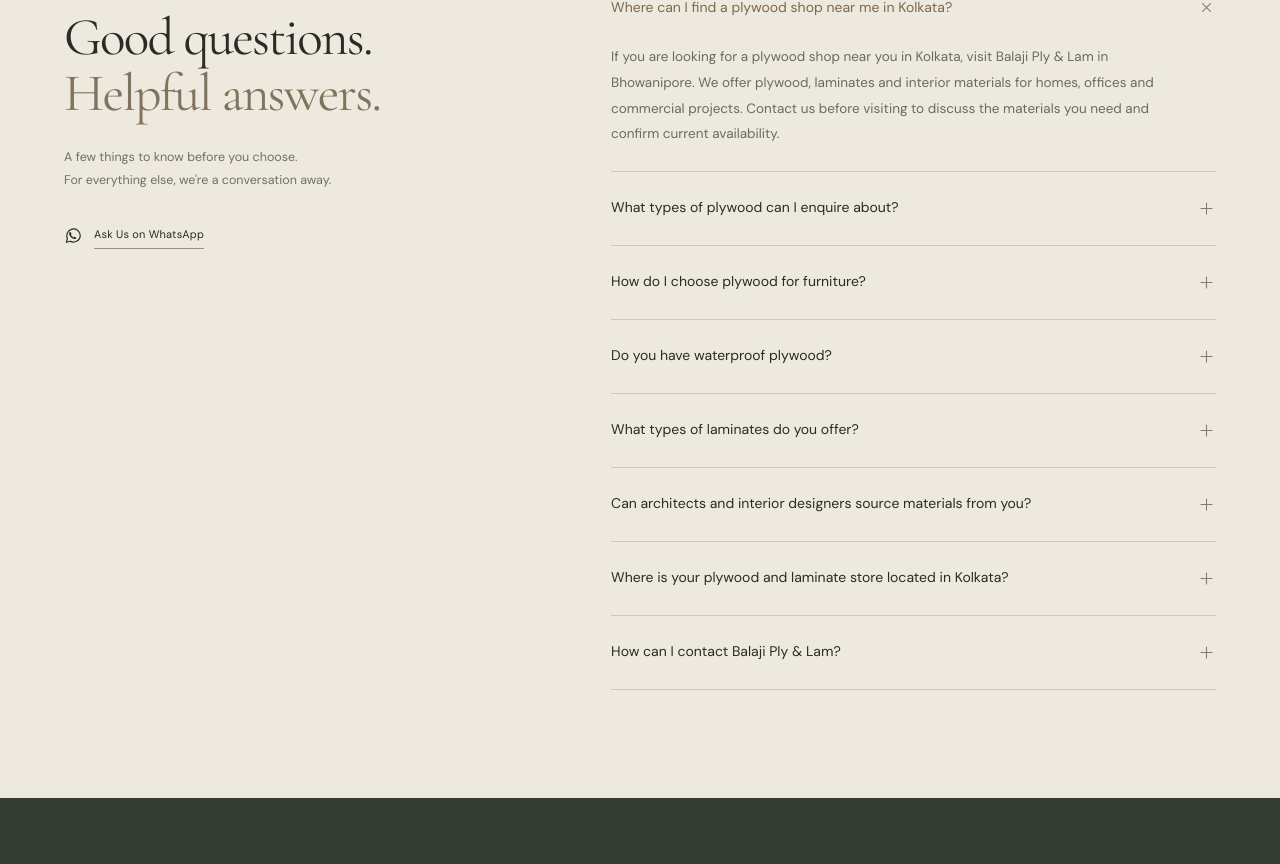
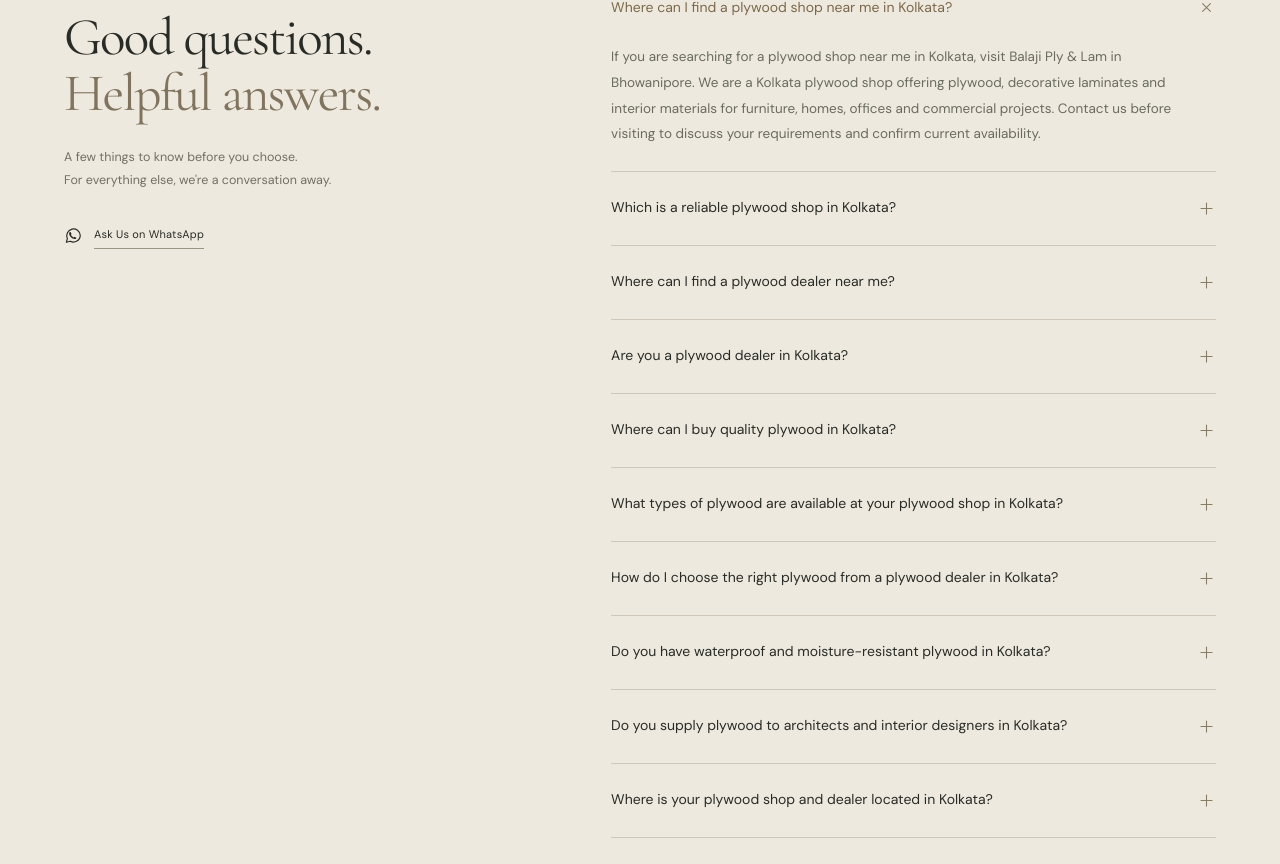
Before and after one commit to saharshg18/balaji-ply-lam-website, a React (Vite) app: page / in a window 1280 px wide. Shown: the part 5916-6780 px from the top of the page. Built offline with nearby package versions, Linux system fonts and the light colour scheme.

Commit message:
Update site.ts

```diff
--- a/src/data/site.ts
+++ b/src/data/site.ts
@@ -152,35 +152,43 @@ export const materials: Material[] = [
 export const faqs = [
   {
     question: 'Where can I find a plywood shop near me in Kolkata?',
-    answer: 'If you are looking for a plywood shop near you in Kolkata, visit Balaji Ply & Lam in Bhowanipore. We offer plywood, laminates and interior materials for homes, offices and commercial projects. Contact us before visiting to discuss the materials you need and confirm current availability.',
+    answer: 'If you are searching for a plywood shop near me in Kolkata, visit Balaji Ply & Lam in Bhowanipore. We are a Kolkata plywood shop offering plywood, decorative laminates and interior materials for furniture, homes, offices and commercial projects. Contact us before visiting to discuss your requirements and confirm current availability.',
   },
   {
-    question: 'What types of plywood can I enquire about?',
-    answer: 'You can ask us about commercial and MR plywood, BWR-grade plywood, and marine/BWP options. The right choice depends on how and where the plywood will be used. Call or WhatsApp us to confirm current grades, brands, thicknesses and availability.',
+    question: 'Which is a reliable plywood shop in Kolkata?',
+    answer: 'Balaji Ply & Lam is a plywood shop in Kolkata located in Bhowanipore, serving homeowners, carpenters, architects, interior designers and contractors. Visit our store to explore plywood, laminates and interior materials for furniture and residential or commercial interior projects.',
   },
   {
-    question: 'How do I choose plywood for furniture?',
-    answer: 'Start with the furniture’s purpose, expected load, exposure to moisture and the finish you want. Wardrobes in dry rooms and kitchen cabinets may need different specifications. Bring your measurements or speak with your carpenter, and we can help you explore suitable grades and thicknesses.',
+    question: 'Where can I find a plywood dealer near me?',
+    answer: 'If you are looking for a plywood dealer near you in Kolkata, Balaji Ply & Lam is conveniently located on Sarat Bose Road in Bhowanipore. You can enquire about different plywood options, grades, thicknesses and applications and get guidance in selecting suitable materials for your project.',
   },
   {
-    question: 'Do you have waterproof plywood?',
-    answer: 'Ask us about BWR and marine/BWP plywood options for applications where moisture resistance matters. BWR means boiling water resistant; it is not the same specification as marine/BWP plywood. Please confirm the exact grade, certification and current availability for your project with our team.',
+    question: 'Are you a plywood dealer in Kolkata?',
+    answer: 'Yes. Balaji Ply & Lam is a plywood and interior materials destination in Kolkata where customers can enquire about plywood for furniture, wardrobes, cabinets, kitchens and other applications. We also offer decorative laminates and other interior materials, making it convenient to explore multiple material options in one place.',
   },
   {
-    question: 'What types of laminates do you offer?',
-    answer: 'Explore decorative laminates in woodgrain, solid colour, matte, glossy and textured finishes. They can be used on suitable furniture, wardrobes, cabinets and interior surfaces. Visit our Bhowanipore plywood and laminate store to compare available colours and finishes in person.',
+    question: 'Where can I buy quality plywood in Kolkata?',
+    answer: 'You can visit Balaji Ply & Lam, a plywood shop in Bhowanipore, Kolkata, to enquire about suitable plywood for furniture, wardrobes, cabinets, kitchens and other interior applications. Our team can help you understand available grades, thicknesses and options based on your project requirements.',
   },
   {
-    question: 'Can architects and interior designers source materials from you?',
-    answer: 'Yes. Balaji Ply & Lam welcomes architects, interior designers and other design professionals sourcing plywood, laminates and interior materials for residential and commercial projects. Share your material palette, specifications or reference images on WhatsApp so we can discuss suitable options across our range.',
+    question: 'What types of plywood are available at your plywood shop in Kolkata?',
+    answer: 'You can enquire about commercial and MR plywood, BWR-grade plywood and marine or BWP plywood options. The right plywood depends on factors such as furniture application, moisture exposure, required strength and thickness. Contact our Kolkata plywood store to confirm currently available grades, brands and sizes.',
   },
   {
-    question: 'Where is your plywood and laminate store located in Kolkata?',
-    answer: 'Visit Balaji Ply & Lam at 63/1/1A, Sarat Bose Road, Bhowanipore, Kolkata, West Bengal 700025. Our store is conveniently located for customers looking for plywood and laminates in Bhowanipore, South Kolkata and nearby areas. Use the Get Directions link to plan your route in Google Maps.',
+    question: 'How do I choose the right plywood from a plywood dealer in Kolkata?',
+    answer: 'The right plywood depends on where and how it will be used. Furniture application, expected load, exposure to moisture, required thickness and budget should all be considered. Whether you are making wardrobes, beds, cabinets or kitchen furniture, Balaji Ply & Lam can help you explore suitable plywood options for your project.',
   },
   {
-    question: 'How can I contact Balaji Ply & Lam?',
-    answer: 'Call or WhatsApp us on +91 9339742083. You can also email balajiplyamit@yahoo.in or visit our store on Sarat Bose Road in Bhowanipore. Product-specific WhatsApp buttons on our Products page make it easy to start a conversation about the material you need.',
+    question: 'Do you have waterproof and moisture-resistant plywood in Kolkata?',
+    answer: 'You can enquire about BWR and marine or BWP plywood options for applications where moisture resistance is important. These plywood grades have different specifications, so the right choice depends on your project. Contact our team to discuss your requirements and confirm current availability.',
+  },
+  {
+    question: 'Do you supply plywood to architects and interior designers in Kolkata?',
+    answer: 'Yes. Balaji Ply & Lam works with architects, interior designers, contractors and other professionals looking for plywood, laminates and interior materials in Kolkata. You can share your specifications, material requirements or reference images to discuss suitable options for residential and commercial projects.',
+  },
+  {
+    question: 'Where is your plywood shop and dealer located in Kolkata?',
+    answer: 'Balaji Ply & Lam is located at 63/1/1A, Sarat Bose Road, Bhowanipore, Kolkata, West Bengal 700025. Our plywood shop is conveniently located for customers across Kolkata, particularly Bhowanipore and South Kolkata. Call or WhatsApp us before visiting for product enquiries and current availability.',
   },
 ];
 
```
